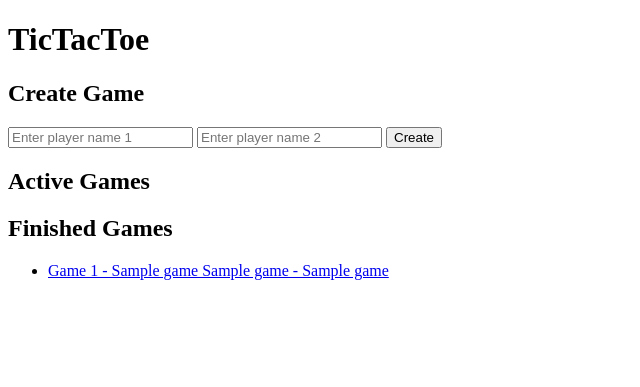
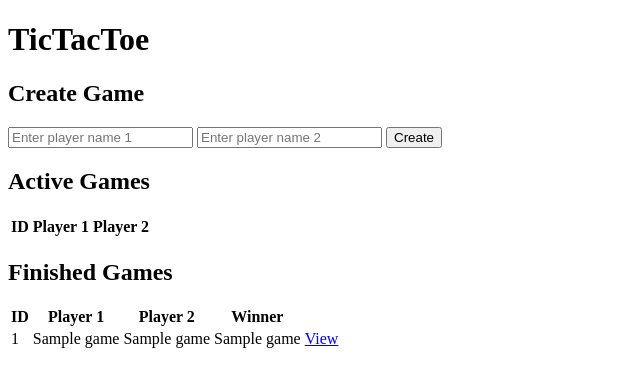
Before and after one commit to wballeko/flask-games, a Python web app: template app/templates/tictactoe/index.html in a window 1280 px wide. Shown: the top 387 px of the page, without its empty margins (0-640 px from the left). Run offline with Jinja, Linux system fonts and the light colour scheme; the template is opened without the code that fills it: most values are stand-ins (such as "Sample title", 1, 10 or a date in 2020); lists and menus that the app fills with data are empty.

Commit message:
feat: improved list view of games

```diff
--- a/app/templates/tictactoe/index.html
+++ b/app/templates/tictactoe/index.html
@@ -14,22 +14,41 @@
         <input type="submit" value="Create">
     </form>
     <h2>Active Games</h2>
-    <ul>
+    <table>
+        <tr>
+            <th>ID</th>
+            <th>Player 1</th>
+            <th>Player 2</th>
+        </tr>
         {% for game in games %}
             {% if game.tictactoe.state.value == "in_progress" %}
-                <li><a href="{{ url_for('.details', game_id=game.id) }}">Game {{ game.id }} - {{ game.player_1_name }} {{ game.player_2_name }}</a>
-                </li>
+                <tr>
+                <td>{{ game.id }}</td>
+                <td>{{ game.player_1_name }}</td>
+                <td>{{ game.player_2_name }}</td>
+                <td><a href="{{ url_for('.details', game_id=game.id) }}">Play</a></td>
+                </tr>
             {% endif %}
         {% endfor %}
-    </ul>
+    </table>
     <h2>Finished Games</h2>
-    <ul>
+    <table>
+        <tr>
+            <th>ID</th>
+            <th>Player 1</th>
+            <th>Player 2</th>
+            <th>Winner</th>
+        </tr>
         {% for game in games %}
             {% if game.tictactoe.state.value != "in_progress" %}
-                <li><a href="{{ url_for('.details', game_id=game.id) }}">Game {{ game.id }} - {{ game.player_1_name }} {{ game.player_2_name }}
-                    - {{ game.winner_name }}</a>
-                </li>
+                <tr>
+                <td>{{ game.id }}</td>
+                <td>{{ game.player_1_name }}</td>
+                <td>{{ game.player_2_name }}</td>
+                <td>{{ game.winner_name }}</td>
+                <td><a href="{{ url_for('.details', game_id=game.id) }}">View</a></td>
+                </tr>
             {% endif %}
         {% endfor %}
-    </ul>
+    </table>
 {% endblock %}
```
Also changed, not shown: tictactoe.db, 1 other file.
